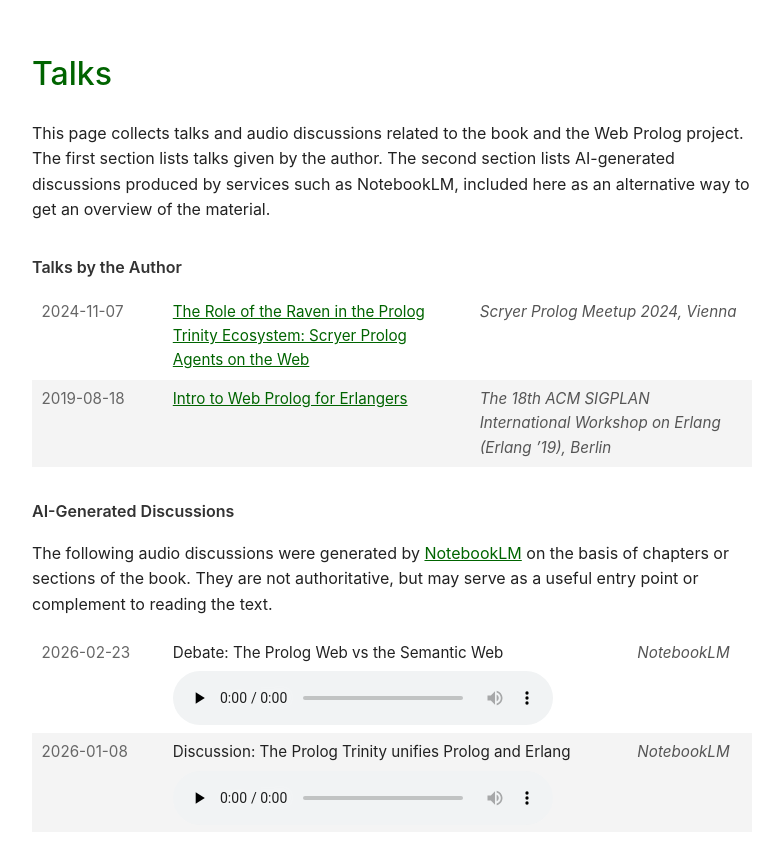
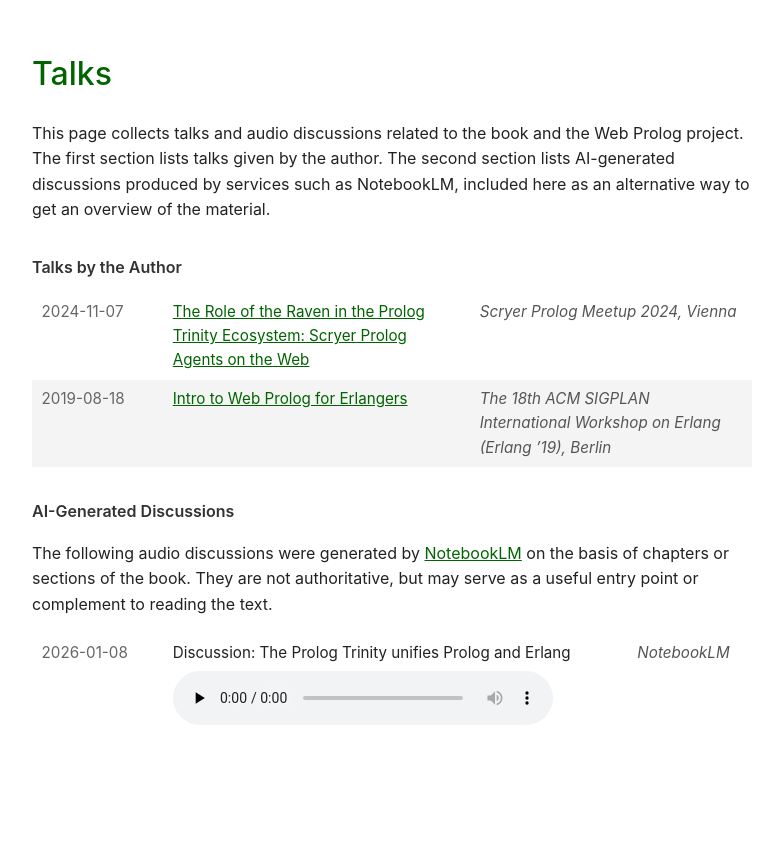
Before and after one commit to torbjornlager/book-project-home, a Jekyll site: the page talks.html, which Jekyll copies as it is, in a window 1280 px wide. Shown: the top 864 px of the page, without its empty margins (248-1028 px from the left). Built offline with Jekyll 4.4.1, drawn with Linux system fonts in a browser that asks for light colours.

Commit message:
Update talks.html

```diff
--- a/talks.html
+++ b/talks.html
@@ -87,16 +87,6 @@
 </p>
 <table>
   <tr>
-    <td class="date">2026-02-23</td>
-    <td>
-      Debate: The Prolog Web vs the Semantic Web
-      <audio controls preload="none">
-        <source src="assets/audio/Web_Prolog_and_the_Third_Tower.m4a" type="audio/mp4">
-      </audio>
-    </td>
-    <td class="venue">NotebookLM</td>
-  </tr>
-  <tr>
     <td class="date">2026-01-08</td>
     <td>
       Discussion: The Prolog Trinity unifies Prolog and Erlang
```
